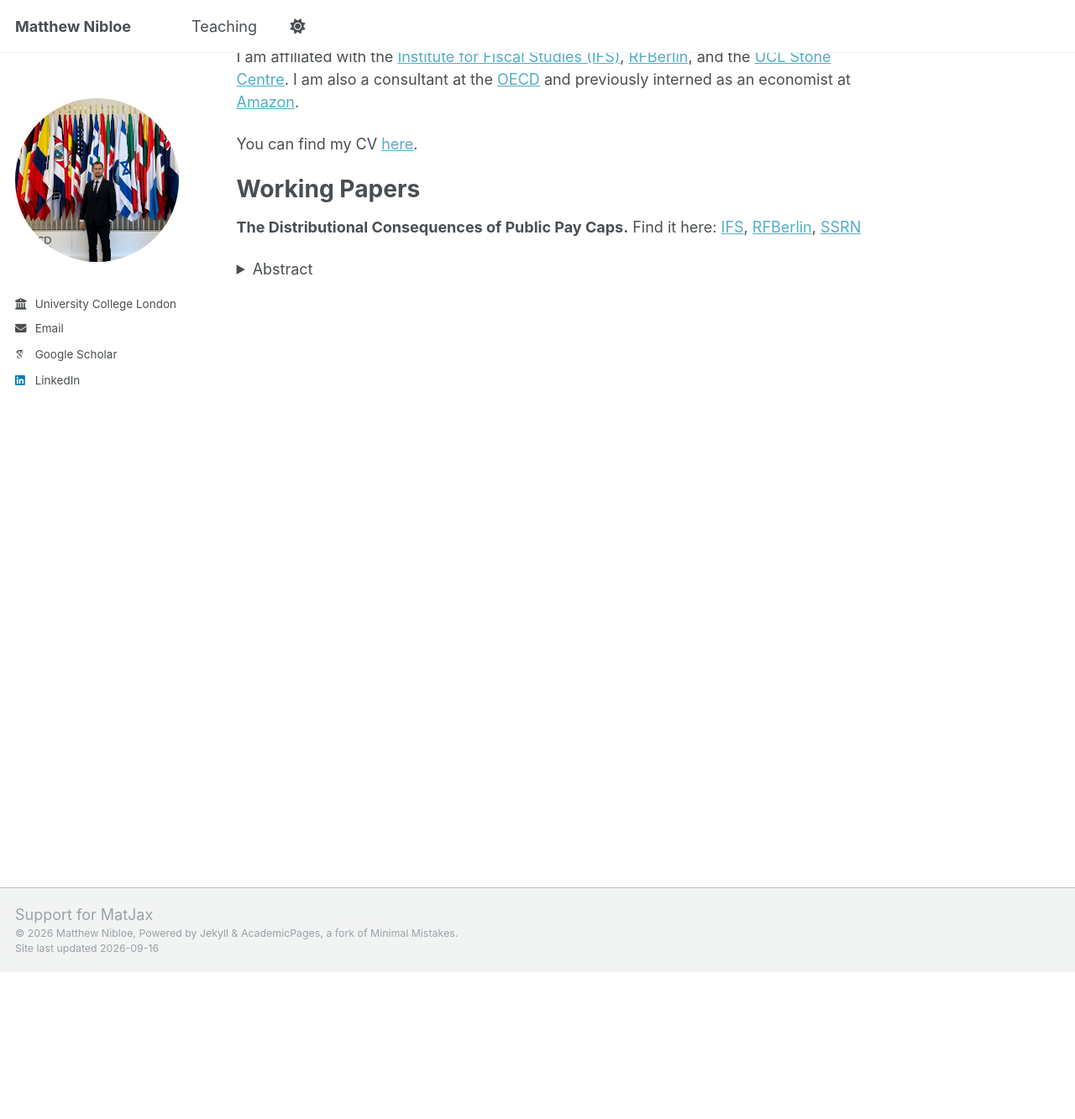
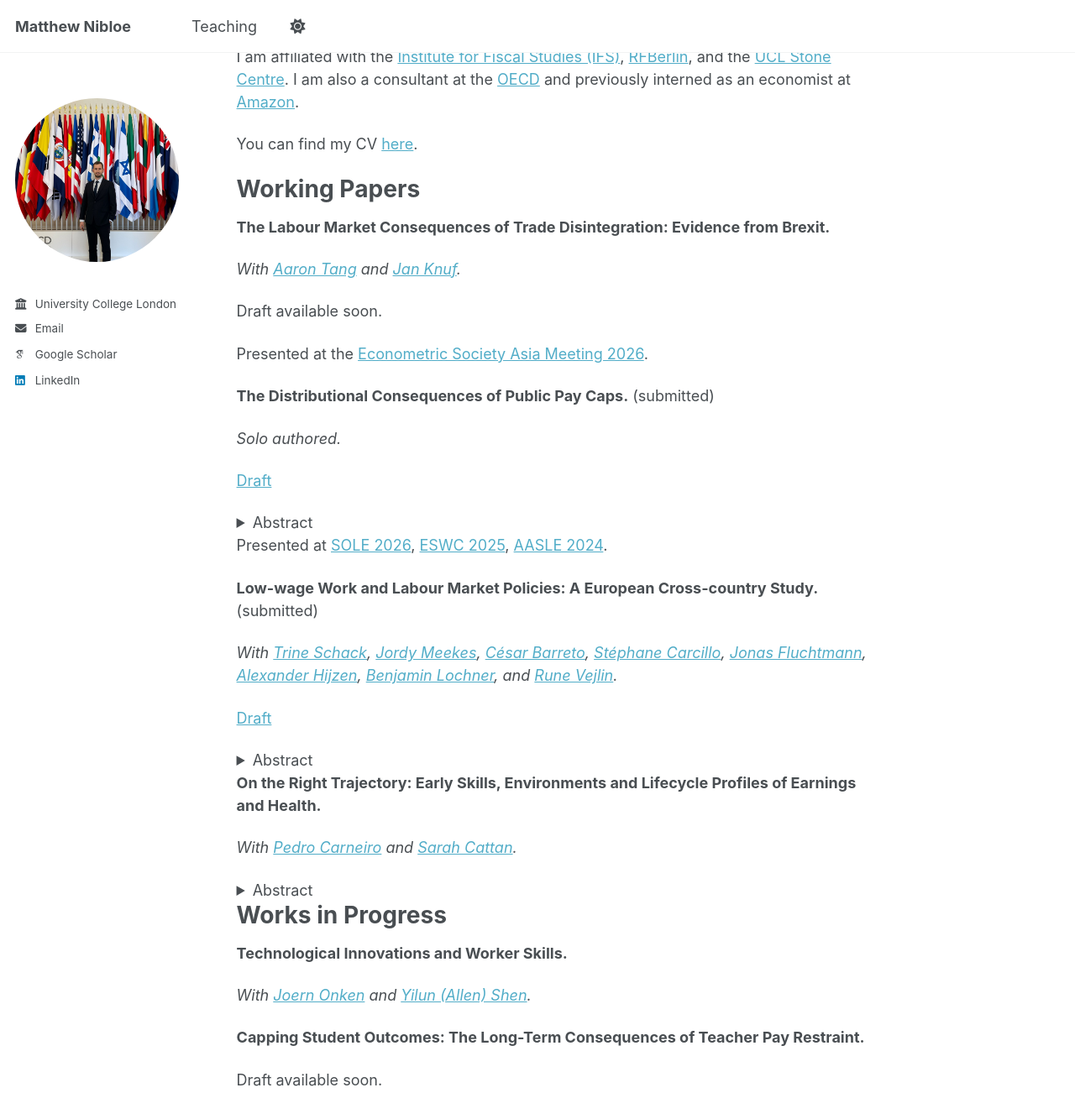
Before and after one commit to matthewnibloe/matthewnibloe.github.io, a Jekyll site: the page built from _pages/about.md, in a window 1280 px wide and 1400 px high, scrolled down 242 px. Shown: the top 1333 px of the window at 84% size. Built offline with Jekyll 4.4.1, drawn with Linux system fonts in a browser that asks for light colours; some web fonts are replaced; a script that is not in the unit is left out; some of the changed text lies outside the part shown.

Commit message:
Update research listings and homepage copy

```diff
--- a/_pages/about.md
+++ b/_pages/about.md
@@ -7,7 +7,7 @@ redirect_from:
   - /about.html
 ---
 
-I am an applied economics PhD candidate at [UCL](https://www.ucl.ac.uk/economics/).
+I am a PhD candidate in applied economics at [UCL](https://www.ucl.ac.uk/economics/).
 
 My research sits at the intersection of labour and public economics. I use quantitative methods to study the roles of firms, governments, and skills in shaping inequalities across people and places.
 
@@ -20,14 +20,57 @@ You can find my CV [here](https://matthewnibloe.github.io/files/cv.pdf).
 Working Papers
 ======
 
-**The Distributional Consequences of Public Pay Caps.** Find it here: [IFS](https://ifs.org.uk/publications/levelling-down-distributional-consequences-public-pay-caps), [RFBerlin](https://www.rfberlin.com/network-paper/levelling-down-the-distributional-consequences-of-public-pay-caps/), [SSRN](https://papers.ssrn.com/sol3/papers.cfm?abstract_id=5381457)
+**The Labour Market Consequences of Trade Disintegration: Evidence from Brexit.**
+
+_With [Aaron Tang](https://www.linkedin.com/in/aaron-tang-econ/) and [Jan Knuf](https://janknuf.com/)._
+
+Draft available soon.
+
+Presented at the [Econometric Society Asia Meeting 2026](https://www.econometricsociety.org/regional-activities/schedule/2026/06/19/2026-Asia-Meeting-China-Hong-Kong).
+
+**The Distributional Consequences of Public Pay Caps.** (submitted)
+
+_Solo authored._
+
+[Draft](https://ifs.org.uk/publications/levelling-down-distributional-consequences-public-pay-caps)
 
 <details>
   <summary>Abstract</summary>
-  <p>This paper studies how progressive public sector pay caps shape the overall wage distribution, conditional inequalities and workforce composition. Between 2010 and 2017, nominal wage growth in the UK public sector was capped at 1% for all workers earning above £21,000—the median annual salary in 2010. Utilising administrative data, we show that the cap reduced the return to observable characteristics in the public sector, coinciding with an 80% reduction in the public-private sector wage premium. Our counterfactuals suggest that the overall hourly P90-P50 ratio would have been 3.5 percentage points higher had public sector returns to characteristics moved in line with the private sector. Since public workers are disproportionately female and concentrated in the North of Britain, the policy substantially increased both the gender pay gap and the North-South divide. Over the same period, the public sector experienced relative declines in the share of degree-educated workers, 26-55 year-old prime-age workers, and high-skilled managers, further suppressing wage growth.</p>
+  <p>We study the distributional consequences of a common post-financial-crisis policy: public-sector pay caps. In the UK, caps limited nominal pay growth to 1% from 2010 to 2017 for public workers earning above £21,000 (15% of employees). Using counterfactual distribution methods, we find larger public wage losses at P90 than P50. The caps reduced the overall P90–P50 gap by 2.3pp by 2019, fully accounting for the observed decline in inequality, while widening gender and regional wage gaps by 0.9pp and 0.4pp. The contemporaneous decline in public-sector employment approximately doubled regional and gender effects to 1.9pp (17.5%) and 0.7pp (9.9%).</p>
 </details>
 
+Presented at [SOLE 2026](https://www.sole-jole.org/), [ESWC 2025](https://www.eswc2025.org/), [AASLE 2024](https://www.aasle.org/).
 
+**Low-wage Work and Labour Market Policies: A European Cross-country Study.** (submitted)
+
+_With [Trine Schack](https://www.au.dk/en/tschack@econ.au.dk), [Jordy Meekes](https://sites.google.com/site/jmeekes/), [César Barreto](https://sites.google.com/view/cesarbarreto/home), [Stéphane Carcillo](https://sites.google.com/site/stephanecarcillo/), [Jonas Fluchtmann](https://sites.google.com/view/jfluchtmann), [Alexander Hijzen](https://www.iza.org/person/1300/alexander-hijzen), [Benjamin Lochner](https://sites.google.com/view/benjaminlochner/), and [Rune Vejlin](https://sites.google.com/site/econrunevejlin/home)._
+
+[Draft](https://ifs.org.uk/publications/low-wage-work-and-labour-market-policies-european-cross-country-study)
+
+<details>
+  <summary>Abstract</summary>
+  <p>We study the incidence, sources, and dynamics of low-wage employment using harmonised linked employer-employee administrative data from Denmark, France, Germany, the Netherlands, Portugal, and the United Kingdom. We define low-wage employment relative to the country-specific median hourly wage and examine how worker characteristics, firm-specific wage premia, wage progression, and labour market institutions shape outcomes at different parts of the lower wage distribution. Three main findings emerge. First, worker characteristics account for most of the wage gap facing low-wage workers, though firm-specific wage premia matter too, especially at the very bottom, where they are around half as large as the worker component. These firm premia reflect both sorting across industries and pay differences across firms within industries. Second, low-wage employment is at least partly transitory, as workers at the bottom see faster subsequent wage growth and change firms more often. Third, minimum wages and marginal effective tax rates show limited systematic association with wage growth or job-to-job mobility, though higher minimum wages are linked to a smaller share of workers below 70% of the median. These patterns are broadly similar across countries and point to the joint importance of worker skills and access to higher-paying firms for improving low-wage workers’ prospects.</p>
+</details>
+
+**On the Right Trajectory: Early Skills, Environments and Lifecycle Profiles of Earnings and Health.**
+
+_With [Pedro Carneiro](https://www.homepages.ucl.ac.uk/~uctppca/) and [Sarah Cattan](https://sites.google.com/site/sjcattan/home)._
+
+<details>
+  <summary>Abstract</summary>
+  <p>We employ machine learning techniques to study lifetime trajectories of wages and health in the UK. We establish the presence of deep and persistent multidimensional inequality that is exacerbated over the lifecycle. Particularly, we highlight the presence of a large group of deprived men and women who rarely enter employment and consistently score the lowest among their peers on common measures of mental and physical health. Trajectories are strongly correlated with cognitive, internalising and externalising skills in childhood, with associations generally strongest for skills measured later in childhood, particularly internalising skills at age 16. Childhood environments are also important: greater parental time and socioeconomic status are associated with a lower probability of deprivation, whereas hospitalisation at age 11 is associated with a higher probability of deprivation over the lifecycle. A flexible neural network that takes skills, environments and basic demographic factors as inputs can accurately predict deprivation, providing policymakers with a tool for targeted implementation.</p>
+</details>
+
+Works in Progress
+======
+
+**Technological Innovations and Worker Skills.**
+
+_With [Joern Onken](https://joernonken.com/) and [Yilun (Allen) Shen](https://www.linkedin.com/in/allen-shen/)._
+
+**Capping Student Outcomes: The Long-Term Consequences of Teacher Pay Restraint.**
+
+Draft available soon.
 
 
 
```
